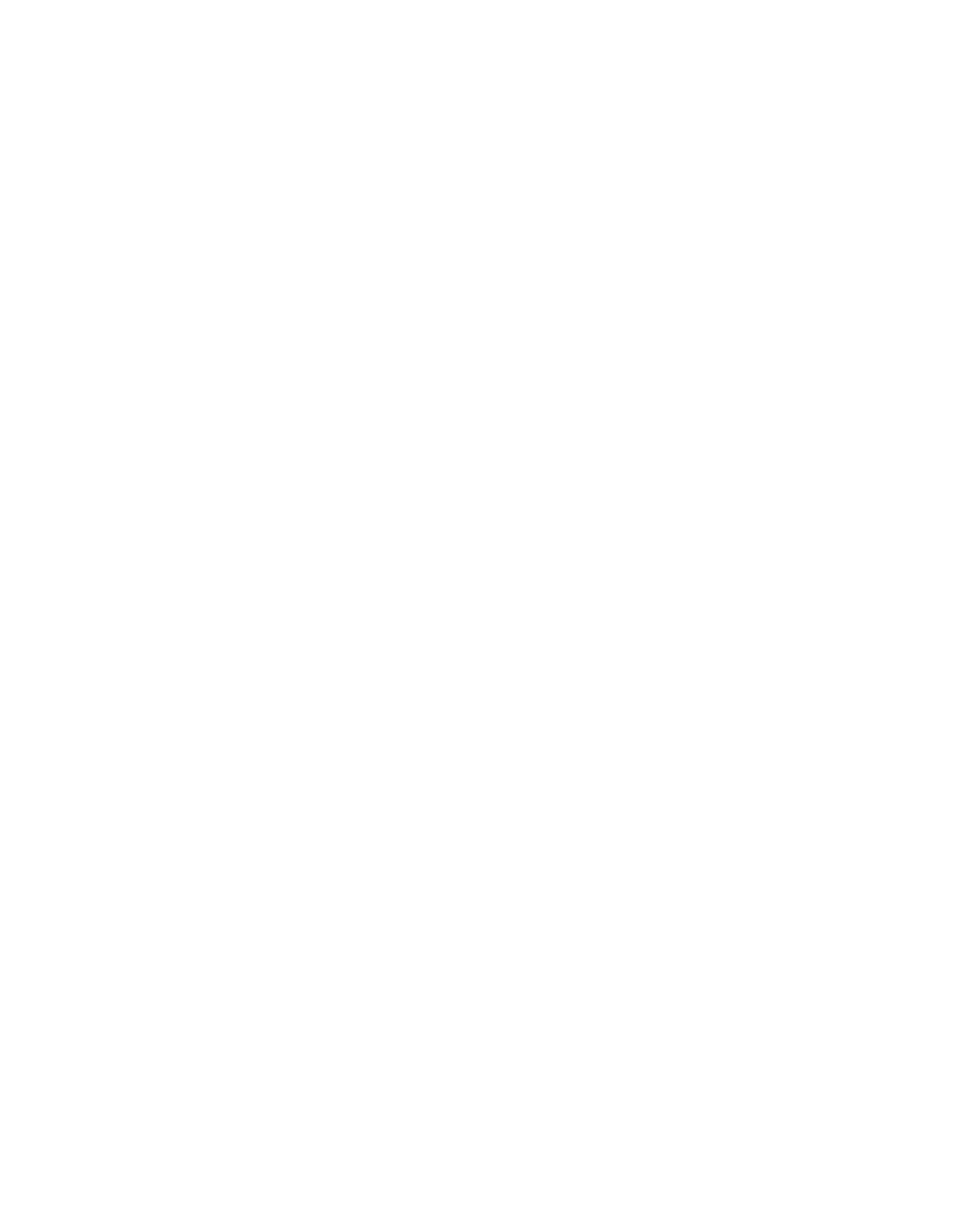
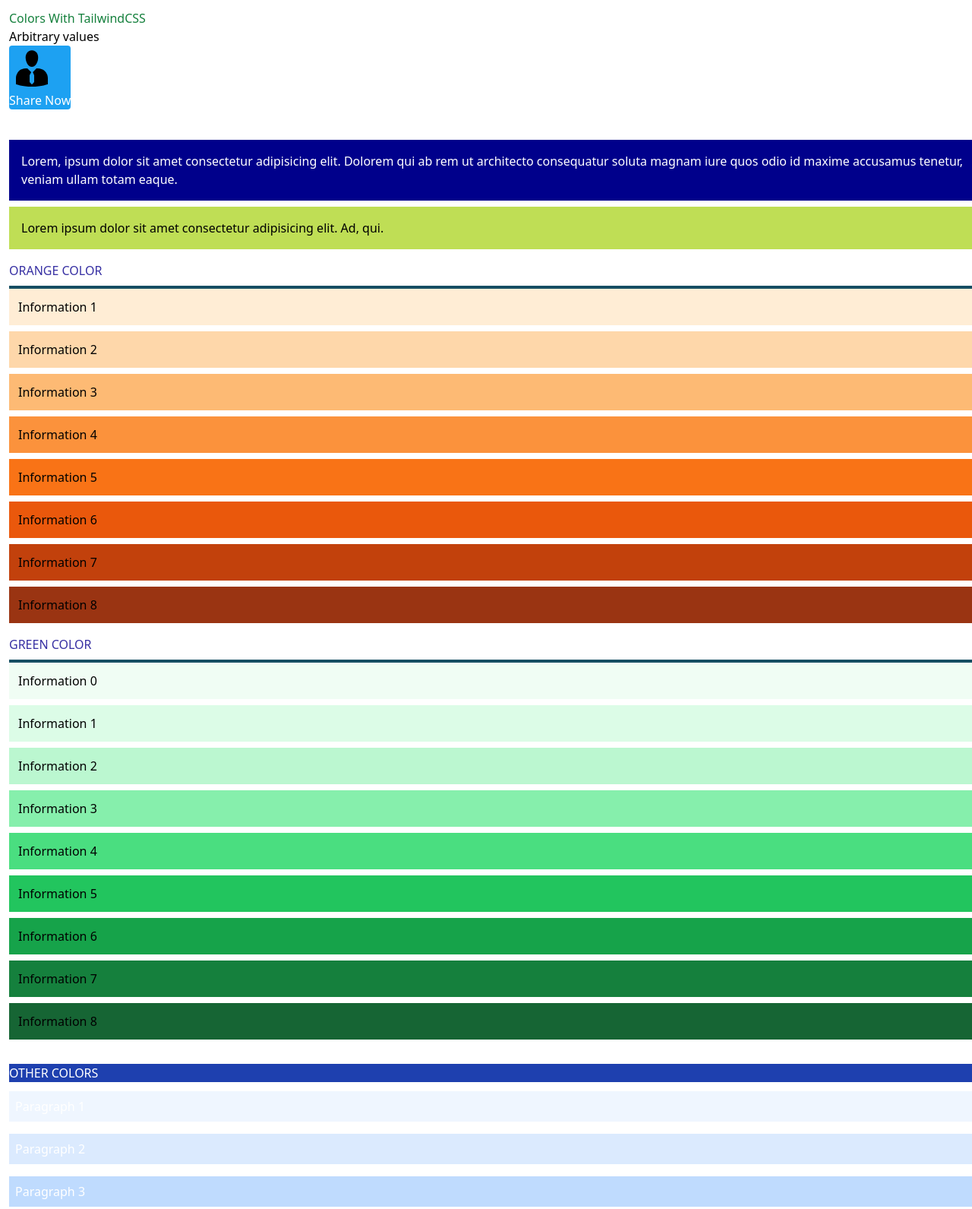
Before and after one commit to Gadrawingz/tailwind-box-24, a plain HTML site: page 02-colors/index.htm in a window 1280 px wide. Shown: the top 1591 px of the page at 76% size. Before the commit the page ends 800 px from the top, so only its background shows below. Drawn offline with nearby package versions, Linux system fonts and the light colour scheme.

Commit message:
Worked on Tailwind colors

```diff
--- a/02-colors/index.htm
+++ b/02-colors/index.htm
@@ -9,6 +9,60 @@
 </head>
 
 <body>
+  <div class="container m-3">
+    <h1 class="capitalize text-green-700">Colors with TailwindCSS</h1>
+    <h2 class="violet-900">Arbitrary values</h2>
+    <button class="bg-[#1da1f2] text-white rounded">
+      <svg width="60px" height="60px" viewBox="0 0 20 20" xmlns="http://www.w3.org/2000/svg">
+        <rect x="0" fill="none" width="20" height="20" />
+        <g>
+          <path
+            d="M17 16.9v-2.5c0-.7-.1-1.4-.5-2.1-.4-.7-.9-1.3-1.6-1.7-.7-.5-2.2-.6-2.9-.6l-1.6 1.7.6 1.3v3l-1 1.1L9 16v-3l.7-1.3L8 10c-.8 0-2.3.1-3 .6-.7.4-1.1 1-1.5 1.7S3 13.6 3 14.4v2.5S5.6 18 10 18s7-1.1 7-1.1zM10 2.1c-1.9 0-3 1.8-2.7 3.8.3 2 1.3 3.4 2.7 3.4s2.4-1.4 2.7-3.4c.3-2.1-.8-3.8-2.7-3.8z" />
+        </g>
+      </svg> Share Now
+    </button>
+
+    <!-- On Paragraph -->
+    <p class="mt-10 p-4 bg-[darkblue] text-white">Lorem, ipsum dolor sit amet consectetur adipisicing elit. Dolorem qui
+      ab rem ut
+      architecto consequatur soluta magnam iure quos odio id maxime accusamus tenetur, veniam ullam totam eaque.</p>
+    <p class="mt-2 p-4 bg-[#BFDE55]">Lorem ipsum dolor sit amet consectetur adipisicing elit. Ad, qui.</p>
+
+    <h3 class="mt-4 uppercase text-indigo-800">ORANGE COLOR</h3>
+    <div class="mt-2 bg-cyan-900 h-1"></div>
+    <p class="mb-2 p-3 bg-orange-100">Information 1</p>
+    <p class="mb-2 p-3 bg-orange-200">Information 2</p>
+    <p class="mb-2 p-3 bg-orange-300">Information 3</p>
+    <p class="mb-2 p-3 bg-orange-400">Information 4</p>
+    <p class="mb-2 p-3 bg-orange-500">Information 5</p>
+    <p class="mb-2 p-3 bg-orange-600">Information 6</p>
+    <p class="mb-2 p-3 bg-orange-700">Information 7</p>
+    <p class="mb-2 p-3 bg-orange-800">Information 8</p>
+
+    <h3 class="mt-4 uppercase text-indigo-800">GREEN COLOR</h3>
+    <div class="mt-2 bg-cyan-900 h-1"></div>
+    <p class="mb-2 p-3 bg-green-50">Information 0</p>
+    <p class="mb-2 p-3 bg-green-100">Information 1</p>
+    <p class="mb-2 p-3 bg-green-200">Information 2</p>
+    <p class="mb-2 p-3 bg-green-300">Information 3</p>
+    <p class="mb-2 p-3 bg-green-400">Information 4</p>
+    <p class="mb-2 p-3 bg-green-500">Information 5</p>
+    <p class="mb-2 p-3 bg-green-600">Information 6</p>
+    <p class="mb-2 p-3 bg-green-700">Information 7</p>
+    <p class="mb-2 p-3 bg-green-800">Information 8</p>
+
+    <h3 class="mt-8 mb-3 capitalize text-white bg-blue-800">OTHER COLORS</h3>
+    <div class="mb-4 p-2 bg-blue-50 text-white">Paragraph 1</div>
+    <div class="mb-4 p-2 bg-blue-100 text-white">Paragraph 2</div>
+    <div class="mb-4 p-2 bg-blue-200 text-white">Paragraph 3</div>
+    <div class="mb-4 p-2 bg-blue-300 text-white">Paragraph 4</div>
+    <div class="mb-4 p-2 bg-blue-400 text-white">Paragraph 5</div>
+    <div class="mb-4 p-2 bg-blue-500 text-white">Paragraph 6</div>
+    <div class="mb-4 p-2 bg-blue-600 text-white">Paragraph 7</div>
+    <div class="mb-4 p-2 bg-blue-700 text-white">Paragraph 8</div>
+    <div class="mb-4 p-2 bg-blue-800 text-white">Paragraph 8</div>
+    <div class="mb-4 p-2 bg-blue-900 text-white">Paragraph 8</div>
+  </div>
 </body>
 
 </html>
```
Also changed, not shown: 03-hovers/index.htm (added, +17 -0 lines).
